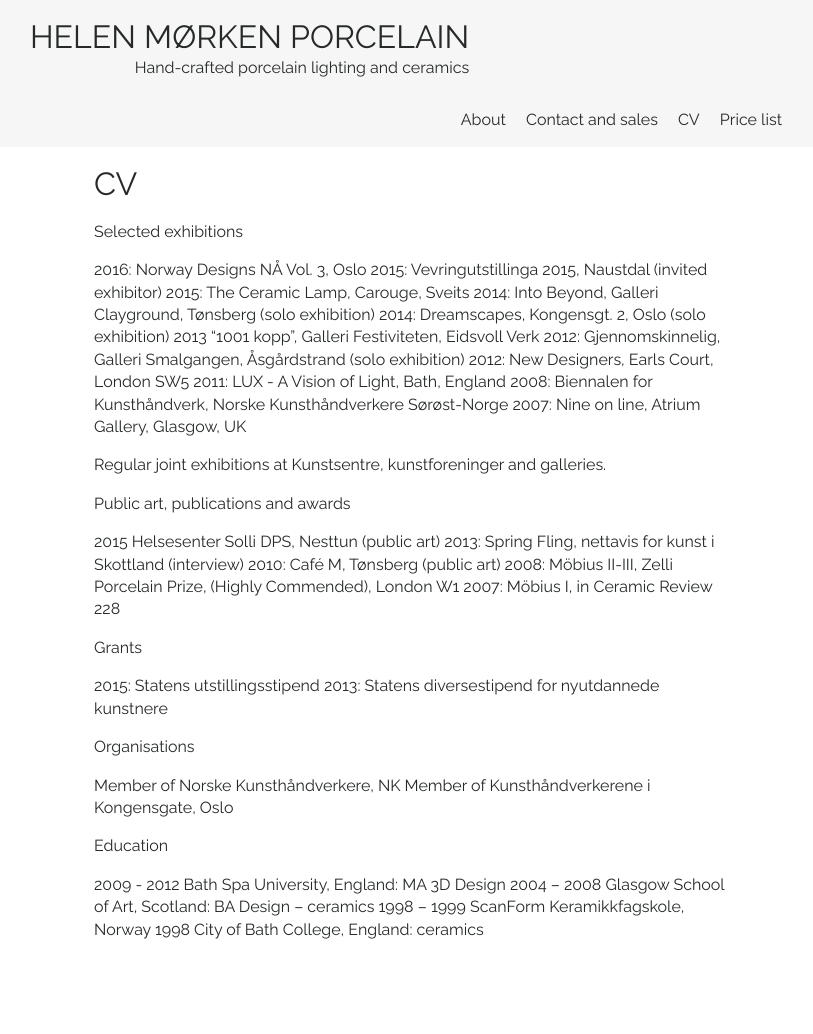
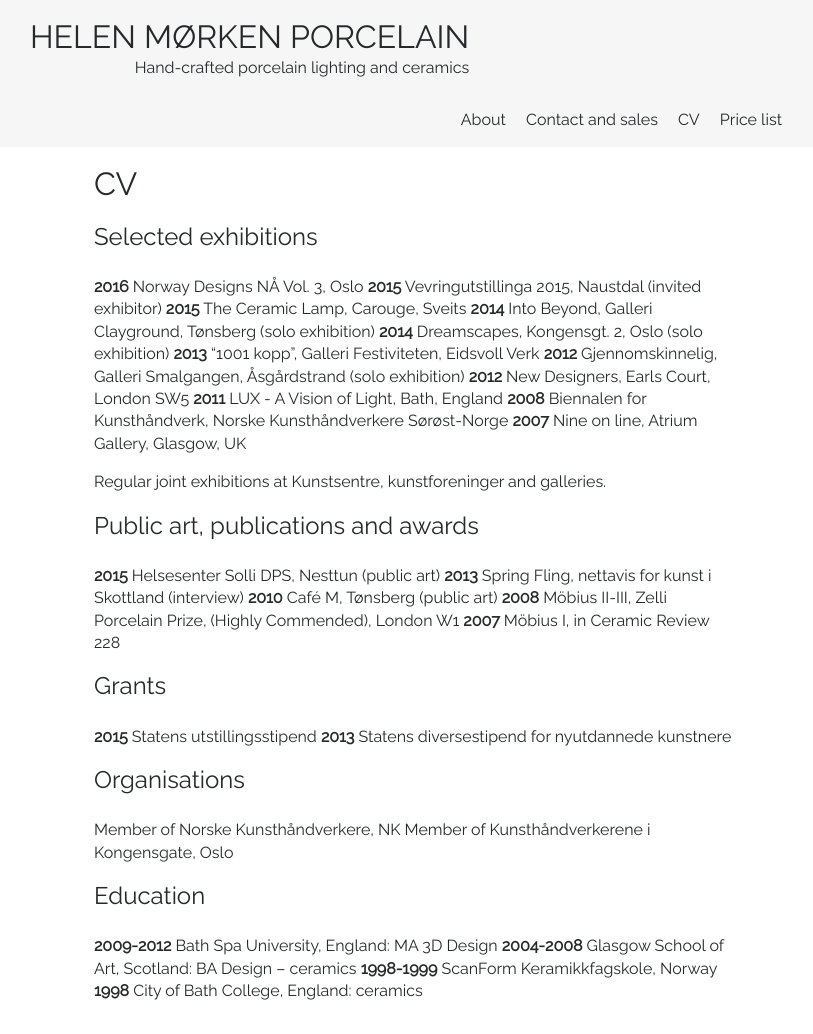
Before and after one commit to rebekkjm/helenmorkenno, a Jekyll site: the page built from cv.md, in a window 1280 px wide. Shown: the whole page, without its empty margins (226-1039 px from the left). Built offline with Jekyll 4.4.1, drawn with Linux system fonts in a browser that asks for light colours; before the commit the page ends 973 px from its top, so only the background shows below that; some of the changed lines change nothing that is shown.

Commit message:
Update cv.md

```diff
--- a/cv.md
+++ b/cv.md
@@ -4,45 +4,45 @@
 permalink: /cv/
 ---
 
-Selected exhibitions
+### Selected exhibitions
 
-2016: Norway Designs NÅ Vol. 3, Oslo
-2015: Vevringutstillinga 2015, Naustdal (invited exhibitor)
-2015: The Ceramic Lamp, Carouge, Sveits
-2014: Into Beyond, Galleri Clayground, Tønsberg (solo exhibition)
-2014: Dreamscapes, Kongensgt. 2, Oslo (solo exhibition)
-2013 “1001 kopp”, Galleri Festiviteten, Eidsvoll Verk
-2012: Gjennomskinnelig, Galleri Smalgangen, Åsgårdstrand (solo exhibition)
-2012: New Designers, Earls Court, London SW5
-2011: LUX - A Vision of Light, Bath, England
-2008: Biennalen for Kunsthåndverk, Norske Kunsthåndverkere Sørøst-Norge
-2007: Nine on line, Atrium Gallery, Glasgow, UK
+**2016** Norway Designs NÅ Vol. 3, Oslo
+**2015** Vevringutstillinga 2015, Naustdal (invited exhibitor)
+**2015** The Ceramic Lamp, Carouge, Sveits
+**2014** Into Beyond, Galleri Clayground, Tønsberg (solo exhibition)
+**2014** Dreamscapes, Kongensgt. 2, Oslo (solo exhibition)
+**2013** “1001 kopp”, Galleri Festiviteten, Eidsvoll Verk
+**2012** Gjennomskinnelig, Galleri Smalgangen, Åsgårdstrand (solo exhibition)
+**2012** New Designers, Earls Court, London SW5
+**2011** LUX - A Vision of Light, Bath, England
+**2008** Biennalen for Kunsthåndverk, Norske Kunsthåndverkere Sørøst-Norge
+**2007** Nine on line, Atrium Gallery, Glasgow, UK
 
 Regular joint exhibitions at Kunstsentre, kunstforeninger and galleries.
 
-Public art, publications and awards
+### Public art, publications and awards
 
-2015 Helsesenter Solli DPS, Nesttun (public art)
-2013: Spring Fling, nettavis for kunst i Skottland (interview)
-2010: Café M, Tønsberg (public art)
-2008: Möbius II-III, Zelli Porcelain Prize, (Highly Commended), London W1
-2007: Möbius I, in Ceramic Review 228
+**2015** Helsesenter Solli DPS, Nesttun (public art)
+**2013** Spring Fling, nettavis for kunst i Skottland (interview)
+**2010** Café M, Tønsberg (public art)
+**2008** Möbius II-III, Zelli Porcelain Prize, (Highly Commended), London W1
+**2007** Möbius I, in Ceramic Review 228
 
 
-Grants
+### Grants
 
-2015: Statens utstillingsstipend
-2013: Statens diversestipend for nyutdannede kunstnere
+**2015** Statens utstillingsstipend
+**2013** Statens diversestipend for nyutdannede kunstnere
 
-Organisations
+### Organisations
 
 Member of Norske Kunsthåndverkere, NK
 Member of Kunsthåndverkerene i Kongensgate, Oslo
 
 
-Education
+### Education
 
-2009 - 2012 Bath Spa University, England: MA 3D Design
-2004 – 2008 Glasgow School of Art, Scotland: BA Design – ceramics
-1998 – 1999 ScanForm Keramikkfagskole, Norway
-1998 City of Bath College, England: ceramics
+**2009-2012** Bath Spa University, England: MA 3D Design
+**2004-2008** Glasgow School of Art, Scotland: BA Design – ceramics
+**1998-1999** ScanForm Keramikkfagskole, Norway
+**1998** City of Bath College, England: ceramics
```
